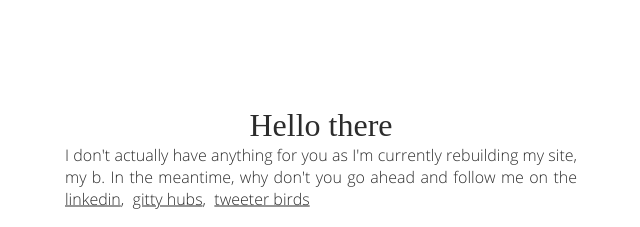
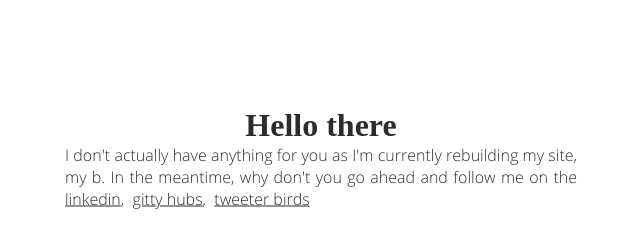
Before and after one commit to cristobalwee/porfolio, a plain HTML site: page index.html in a window 1280 px wide. Shown: the part 214-441 px from the top of the page, 319-959 px from the left. Drawn offline with Linux system fonts and the light colour scheme; a web font is replaced by a local one.

Commit message:
Update base.css

```diff
--- a/base.css
+++ b/base.css
@@ -46,6 +46,7 @@
   text-align: center;
   font-size: 2rem;
   margin-bottom: -10px;
+  font-weight: bold !important;
 }
 
 p {
```
